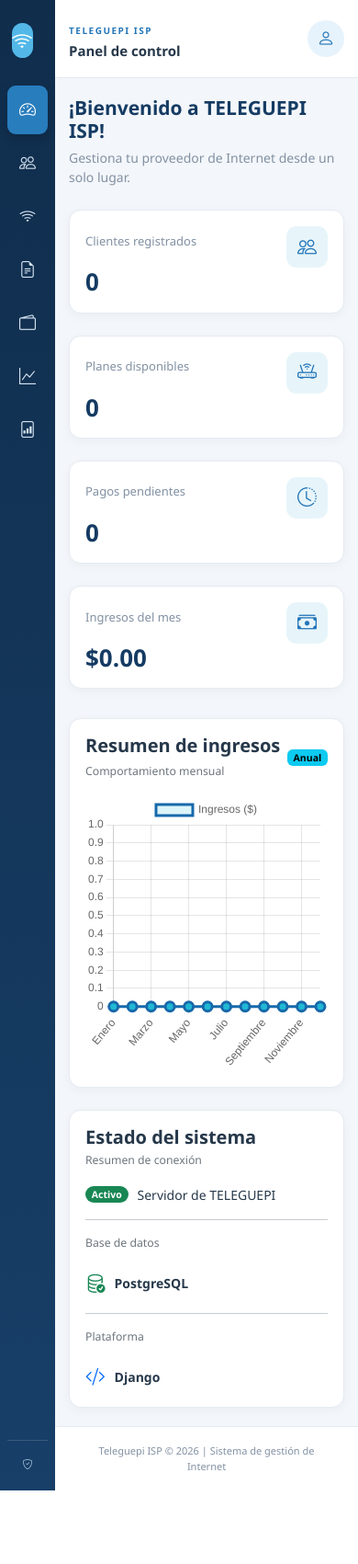
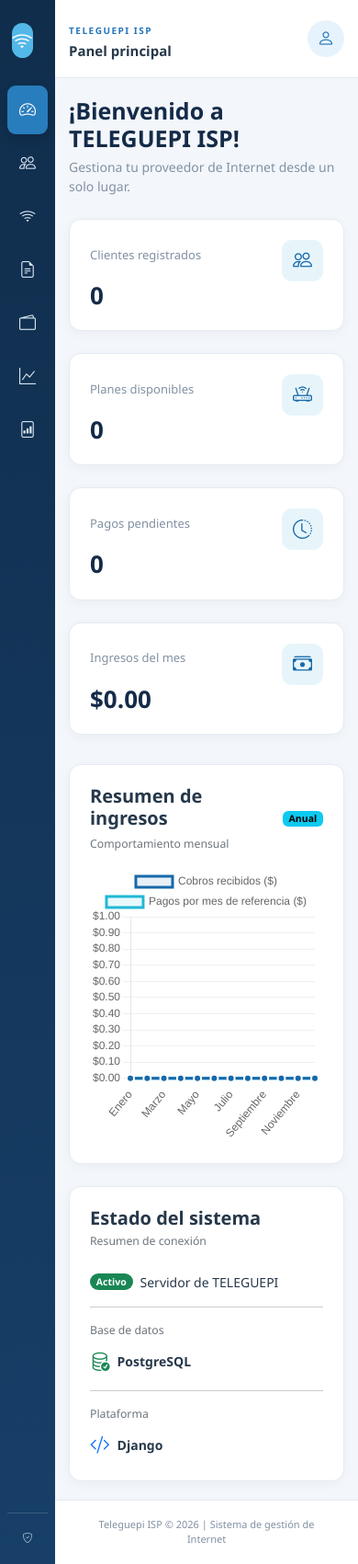
Before and after one commit to Joselyn1994/ProyectoISP, a Django app: page / in a window 390 px wide. Shown: the whole page at 92% size. Before the commit the page ends 1621 px from the top, so only its background shows below. Run offline with Django 5.2, Linux system fonts and the light colour scheme; data that the repository does not hold is empty.

Commit message:
Unificar diseño del dashboard y ampliar gráfica de ingresos

```diff
--- a/clientes/templates/clientes/base.html
+++ b/clientes/templates/clientes/base.html
@@ -186,6 +186,7 @@
 
 <!-- JAVASCRIPT DE BOOTSTRAP -->
 <script src="https://cdn.jsdelivr.net/npm/bootstrap@5.3.8/dist/js/bootstrap.bundle.min.js"></script>
+<script src="https://cdn.jsdelivr.net/npm/chart.js"></script>
 
 {% block extra_js %}{% endblock %}
 
--- a/config/views.py
+++ b/config/views.py
@@ -17,6 +17,7 @@ from gastos.models import Gasto
 # =====================================================
 # PANEL PRINCIPAL
 # =====================================================
+
 
 def dashboard(request):
 
@@ -121,7 +122,7 @@ def dashboard(request):
     balance_mes = ingresos_mes - gastos_mes
 
     # -----------------------------------------
-    # DATOS PARA EL GRAFICO ANUAL
+    # GRAFICO ANUAL DE INGRESOS
     # -----------------------------------------
 
     nombres_meses = [
@@ -130,25 +131,62 @@ def dashboard(request):
         'Septiembre', 'Octubre', 'Noviembre', 'Diciembre'
     ]
 
-    ingresos_mensuales = []
+    # Inicializamos los doce meses.
+    ingresos_mensuales = [0.0] * 12
 
-    for numero_mes in range(1, 13):
+    # Consultamos todos los pagos realizados
+    # durante el año actual y los agrupamos por mes.
+    pagos_por_mes = (
+        Pago.objects.filter(
+            estado='pagado',
+            fecha_pago__isnull=False,
+            fecha_pago__year=hoy.year
+        )
+        .values('fecha_pago__month')
+        .annotate(total=Sum('valor'))
+        .order_by('fecha_pago__month')
+    )
 
-        total = Pago.objects.filter(
+    # Asignamos los ingresos a su mes correspondiente.
+    for pago in pagos_por_mes:
+
+        numero_mes = pago['fecha_pago__month']
+
+        ingresos_mensuales[numero_mes - 1] = float(
+            pago['total'] or 0
+        )
+
+    # -----------------------------------------
+    # INGRESOS POR MES DE REFERENCIA
+    # -----------------------------------------
+
+    ingresos_por_referencia = [0.0] * 12
+
+    pagos_por_referencia = (
+        Pago.objects.filter(
             estado='pagado',
-            fecha_pago__year=hoy.year,
-            fecha_pago__month=numero_mes
-        ).aggregate(
-            total=Sum('valor')
-        )['total'] or 0
+            fecha_pago__isnull=False,
+            mes_referencia__year=hoy.year
+        )
+        .values('mes_referencia__month')
+        .annotate(total=Sum('valor'))
+        .order_by('mes_referencia__month')
+    )
 
-        ingresos_mensuales.append(float(total))
+    for pago in pagos_por_referencia:
+
+        numero_mes = pago['mes_referencia__month']
+
+        ingresos_por_referencia[numero_mes - 1] = float(
+            pago['total'] or 0
+        )
 
     # -----------------------------------------
     # INFORMACION PARA EL DASHBOARD
     # -----------------------------------------
 
     contexto = {
+
         # Clientes
         'total_clientes': total_clientes,
         'clientes_activos': clientes_activos,
@@ -180,6 +218,7 @@ def dashboard(request):
         # Grafico
         'nombres_meses': nombres_meses,
         'ingresos_mensuales': ingresos_mensuales,
+        'ingresos_por_referencia': ingresos_por_referencia,
         'anio_actual': hoy.year,
     }
 
--- /dev/null
+++ b/static/core/css/dashboard-cards.css
@@ -0,0 +1,66 @@
+
+/* ==========================================
+   TELEGUEPI ISP - TARJETAS DEL DASHBOARD
+   ========================================== */
+
+:root {
+    --dashboard-azul-oscuro: #142B49;
+    --dashboard-azul-principal: #1769AA;
+    --dashboard-turquesa: #20B8D5;
+    --dashboard-blanco: #FFFFFF;
+    --dashboard-texto-suave: #8291A3;
+    --dashboard-borde: #E5EBF2;
+}
+
+/* Bienvenida */
+.page-heading {
+    margin-bottom: 25px;
+}
+
+.page-heading h1 {
+    color: var(--dashboard-azul-oscuro);
+    font-size: 25px;
+    font-weight: 700;
+    margin-bottom: 6px;
+}
+
+.page-heading p {
+    color: var(--dashboard-texto-suave);
+    margin: 0;
+}
+
+/* Tarjetas estadísticas */
+.stat-card {
+    background: var(--dashboard-blanco);
+    border: 1px solid var(--dashboard-borde);
+    border-radius: 13px;
+    padding: 22px;
+    height: 100%;
+    box-shadow: 0 3px 12px rgba(20, 43, 73, 0.04);
+}
+
+.stat-card h6 {
+    color: var(--dashboard-texto-suave);
+    font-size: 13px;
+    margin-bottom: 12px;
+}
+
+.stat-card h3 {
+    color: var(--dashboard-azul-oscuro);
+    font-size: 26px;
+    font-weight: 700;
+    margin: 0;
+}
+
+/* Iconos de las tarjetas */
+.stat-icon {
+    width: 45px;
+    height: 45px;
+    display: flex;
+    align-items: center;
+    justify-content: center;
+    background: #E7F5FA;
+    color: var(--dashboard-azul-principal);
+    border-radius: 11px;
+    font-size: 21px;
+}
--- a/templates/core/dashboard.html
+++ b/templates/core/dashboard.html
@@ -1,100 +1,19 @@
 
 {% extends "clientes/base.html" %}
+{% load static %}
 
 {% block title %}Panel principal | TELEGUEPI ISP{% endblock %}
 
-{% block page_heading %}Panel de control{% endblock %}
+{% block page_heading %}Panel principal{% endblock %}
 
 {% block extra_css %}
-<style>
-    /* Estilos exclusivos del panel principal */
-    .dashboard-page {
-        width: 100%;
-    }
-
-    .dashboard-page .welcome-section {
-        margin-bottom: 25px;
-    }
-
-    .dashboard-page .welcome-section h1 {
-        color: #153B63;
-        font-size: 25px;
-        font-weight: 700;
-        margin-bottom: 6px;
-    }
-
-    .dashboard-page .welcome-section p {
-        color: #8291A3;
-        margin: 0;
-    }
-
-    .dashboard-page .stat-card {
-        background: #FFFFFF;
-        border: 1px solid #E5EBF2;
-        border-radius: 13px;
-        padding: 22px;
-        height: 100%;
-        box-shadow: 0 3px 12px rgba(20, 43, 73, 0.04);
-    }
-
-    .dashboard-page .stat-card h6 {
-        color: #8291A3;
-        font-size: 13px;
-        margin-bottom: 12px;
-    }
-
-    .dashboard-page .stat-card h3 {
-        color: #153B63;
-        font-size: 26px;
-        font-weight: 700;
-        margin: 0;
-    }
-
-    .dashboard-page .stat-icon {
-        width: 45px;
-        height: 45px;
-        display: flex;
-        align-items: center;
-        justify-content: center;
-        background: #E7F5FA;
-        color: #2476B9;
-        border-radius: 11px;
-        font-size: 21px;
-        flex-shrink: 0;
-    }
-
-    .dashboard-page .chart-container {
-        position: relative;
-        height: 300px;
-        width: 100%;
-    }
-
-    .dashboard-page .system-item {
-        display: flex;
-        align-items: center;
-        gap: 10px;
-        margin-top: 18px;
-    }
-
-    @media (max-width: 576px) {
-        .dashboard-page .welcome-section h1 {
-            font-size: 21px;
-        }
-
-        .dashboard-page .stat-card {
-            padding: 17px;
-        }
-    }
-</style>
+<link rel="stylesheet" href="{% static 'core/css/dashboard-cards.css' %}">
 {% endblock %}
-
 
 {% block content %}
 
-<div class="dashboard-page">
-
 <!-- BIENVENIDA -->
-    <section class="welcome-section">
+<section class="page-heading">
     <h1>¡Bienvenido a TELEGUEPI ISP!</h1>
     <p>Gestiona tu proveedor de Internet desde un solo lugar.</p>
 </section>
@@ -152,9 +71,10 @@
 
 </section>
 
-    <!-- GRÁFICO Y ESTADO DEL SISTEMA -->
+<!-- SECCIÓN DE GRÁFICOS -->
 <section class="row g-4 mt-2">
 
+    <!-- GRÁFICA DE INGRESOS -->
     <div class="col-12 col-xl-8">
         <div class="stat-card">
 
@@ -167,24 +87,26 @@
                 <span class="badge text-bg-info">Anual</span>
             </div>
 
-                <!-- Datos enviados por Django -->
+            <!-- Datos enviados desde Django -->
             {{ nombres_meses|json_script:"nombres-meses-data" }}
             {{ ingresos_mensuales|json_script:"ingresos-mensuales-data" }}
+            {{ ingresos_por_referencia|json_script:"ingresos-referencia-data" }}
 
-                <div class="chart-container">
+            <div style="height: 300px;">
                 <canvas id="graficoIngresos"></canvas>
             </div>
 
         </div>
     </div>
 
+    <!-- ESTADO DEL SISTEMA -->
     <div class="col-12 col-xl-4">
         <div class="stat-card">
 
             <h5 class="fw-bold mb-1">Estado del sistema</h5>
             <p class="text-secondary small">Resumen de conexión</p>
 
-                <div class="system-item">
+            <div class="d-flex align-items-center gap-2 mt-4">
                 <span class="badge rounded-pill text-bg-success">Activo</span>
                 <span>Servidor de TELEGUEPI</span>
             </div>
@@ -192,7 +114,7 @@
             <hr>
 
             <p class="small text-secondary mb-2">Base de datos</p>
-                <div class="system-item">
+            <div class="d-flex align-items-center gap-2">
                 <i class="bi bi-database-check text-success fs-4"></i>
                 <strong>PostgreSQL</strong>
             </div>
@@ -200,7 +122,7 @@
             <hr>
 
             <p class="small text-secondary mb-2">Plataforma</p>
-                <div class="system-item">
+            <div class="d-flex align-items-center gap-2">
                 <i class="bi bi-code-slash text-primary fs-4"></i>
                 <strong>Django</strong>
             </div>
@@ -210,71 +132,135 @@
 
 </section>
 
-</div>
-
 {% endblock %}
 
 
 {% block extra_js %}
 
-<!-- Biblioteca para dibujar el gráfico -->
-<script src="https://cdn.jsdelivr.net/npm/chart.js"></script>
-
 <script>
-    // Recuperamos los meses enviados desde Django.
-    const nombresMeses = JSON.parse(
-        document.getElementById('nombres-meses-data').textContent
-    );
-
-    // Recuperamos los ingresos reales de cada mes.
-    const ingresosMensuales = JSON.parse(
-        document.getElementById('ingresos-mensuales-data').textContent
-    );
-
-    // Buscamos el elemento donde aparecerá el gráfico.
+    // Recuperamos los datos enviados por Django.
+    const elementoMeses = document.getElementById('nombres-meses-data');
+    const elementoIngresos = document.getElementById('ingresos-mensuales-data');
+    const elementoReferencia = document.getElementById('ingresos-referencia-data');
     const elementoGrafico = document.getElementById('graficoIngresos');
 
-    // Verificamos que el elemento y Chart.js estén disponibles.
-    if (elementoGrafico && typeof Chart !== 'undefined') {
+    // Verificamos que existan los elementos y Chart.js.
+    if (
+        elementoMeses &&
+        elementoIngresos &&
+        elementoReferencia &&
+        elementoGrafico &&
+        typeof Chart !== 'undefined'
+    ) {
+
+        const nombresMeses = JSON.parse(elementoMeses.textContent);
+        const ingresosMensuales = JSON.parse(elementoIngresos.textContent);
+        const ingresosReferencia = JSON.parse(elementoReferencia.textContent);
+
+        // Comprobamos que las series tengan la misma cantidad de meses.
+        if (
+            nombresMeses.length === ingresosMensuales.length &&
+            nombresMeses.length === ingresosReferencia.length
+        ) {
 
             new Chart(elementoGrafico, {
+
                 type: 'line',
 
                 data: {
                     labels: nombresMeses,
 
-                datasets: [{
-                    label: 'Ingresos ($)',
+                    datasets: [
+
+                        {
+                            label: 'Cobros recibidos ($)',
                             data: ingresosMensuales,
 
                             borderColor: '#1769AA',
-                    backgroundColor: 'rgba(32, 184, 213, 0.15)',
+                            backgroundColor: 'rgba(23, 105, 170, 0.10)',
+
                             borderWidth: 3,
-                    fill: true,
-                    tension: 0.4,
+                            fill: false,
+                            tension: 0.15,
+
+                            pointBackgroundColor: '#1769AA',
+                            pointBorderColor: '#FFFFFF',
+                            pointBorderWidth: 2,
+                            pointRadius: 4,
+                            pointHoverRadius: 7
+                        },
+
+                        {
+                            label: 'Pagos por mes de referencia ($)',
+                            data: ingresosReferencia,
+
+                            borderColor: '#20B8D5',
+                            backgroundColor: 'rgba(32, 184, 213, 0.10)',
+
+                            borderWidth: 3,
+                            fill: false,
+                            tension: 0.15,
+
                             pointBackgroundColor: '#20B8D5',
-                    pointRadius: 5
-                }]
+                            pointBorderColor: '#FFFFFF',
+                            pointBorderWidth: 2,
+                            pointRadius: 4,
+                            pointHoverRadius: 7
+                        }
+
+                    ]
                 },
 
                 options: {
                     responsive: true,
                     maintainAspectRatio: false,
 
+                    interaction: {
+                        intersect: false,
+                        mode: 'index'
+                    },
+
                     plugins: {
                         legend: {
-                        display: true
+                            display: true,
+                            position: 'top'
+                        },
+
+                        tooltip: {
+                            callbacks: {
+                                label: function(context) {
+                                    return context.dataset.label + ': $' +
+                                        Number(context.parsed.y).toFixed(2);
+                                }
+                            }
                         }
                     },
 
                     scales: {
                         y: {
-                        beginAtZero: true
+                            beginAtZero: true,
+
+                            ticks: {
+                                callback: function(value) {
+                                    return '$' + Number(value).toFixed(2);
+                                }
+                            },
+
+                            grid: {
+                                color: 'rgba(0, 0, 0, 0.06)'
+                            }
+                        },
+
+                        x: {
+                            grid: {
+                                display: false
+                            }
                         }
                     }
                 }
             });
         }
+    }
 </script>
 
 {% endblock %}
```
Also changed, not shown: static/core/css/dashboard.css (+7 -7 lines). Lines whose indentation alone changed are shown as unchanged.
